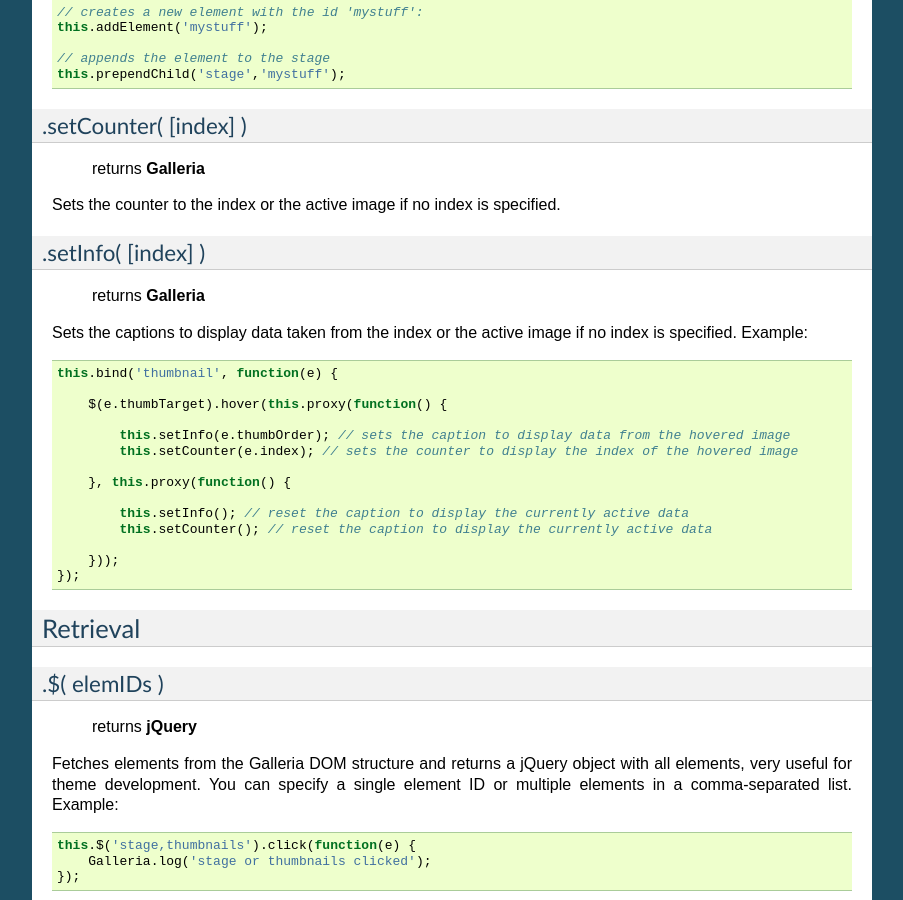
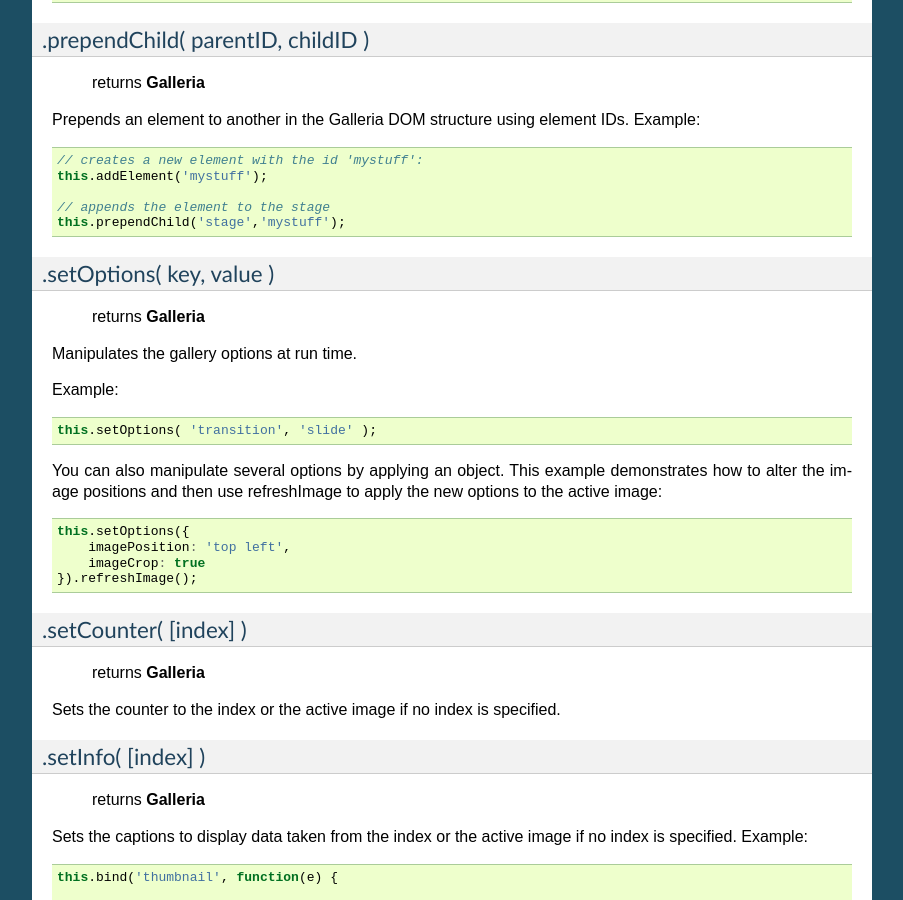
Before and after one commit to GalleriaJS/galleria, a Sphinx documentation site: the page built from docs/api/methods.rst, in a window 1280 px wide and 900 px high, scrolled down 3740 px. Shown: the whole window, without its empty margins (198-1101 px from the left). Built offline with Sphinx 7.4.7, drawn with Linux system fonts in a browser that asks for light colours; some of the changed text lies outside the part shown.

Commit message:
added more API methods in the docs

```diff
--- a/docs/api/methods.rst
+++ b/docs/api/methods.rst
@@ -162,6 +162,14 @@
 Removes all panning effects set by ``addPan()``.
 
 
+.refreshImage()
+---------------
+
+    | returns **Galleria**
+
+Refreshes the image scale & position. Useful if you f.ex. change imageCrop options at run time and need to reposition the image accordingly.
+
+
 Manipulation
 ============
 
@@ -231,6 +239,26 @@
 
     // appends the element to the stage
     this.prependChild('stage','mystuff');
+
+
+.setOptions( key, value )
+-------------------------
+
+    | returns **Galleria**
+
+Manipulates the gallery options at run time.
+
+Example::
+
+    this.setOptions( 'transition', 'slide' );
+
+You can also manipulate several options by applying an object. This example demonstrates how to alter the image positions and then
+use refreshImage to apply the new options to the active image::
+
+    this.setOptions({
+        imagePosition: 'top left',
+        imageCrop: true
+    }).refreshImage();
 
 
 .setCounter( [index] )
--- a/docs/references/data.rst
+++ b/docs/references/data.rst
@@ -1,3 +1,5 @@
+.. highlight:: javascript
+
 ****************
 Using image data
 ****************
```
Also changed, not shown: docs/references/optimize.rst (+9 -3 lines).
